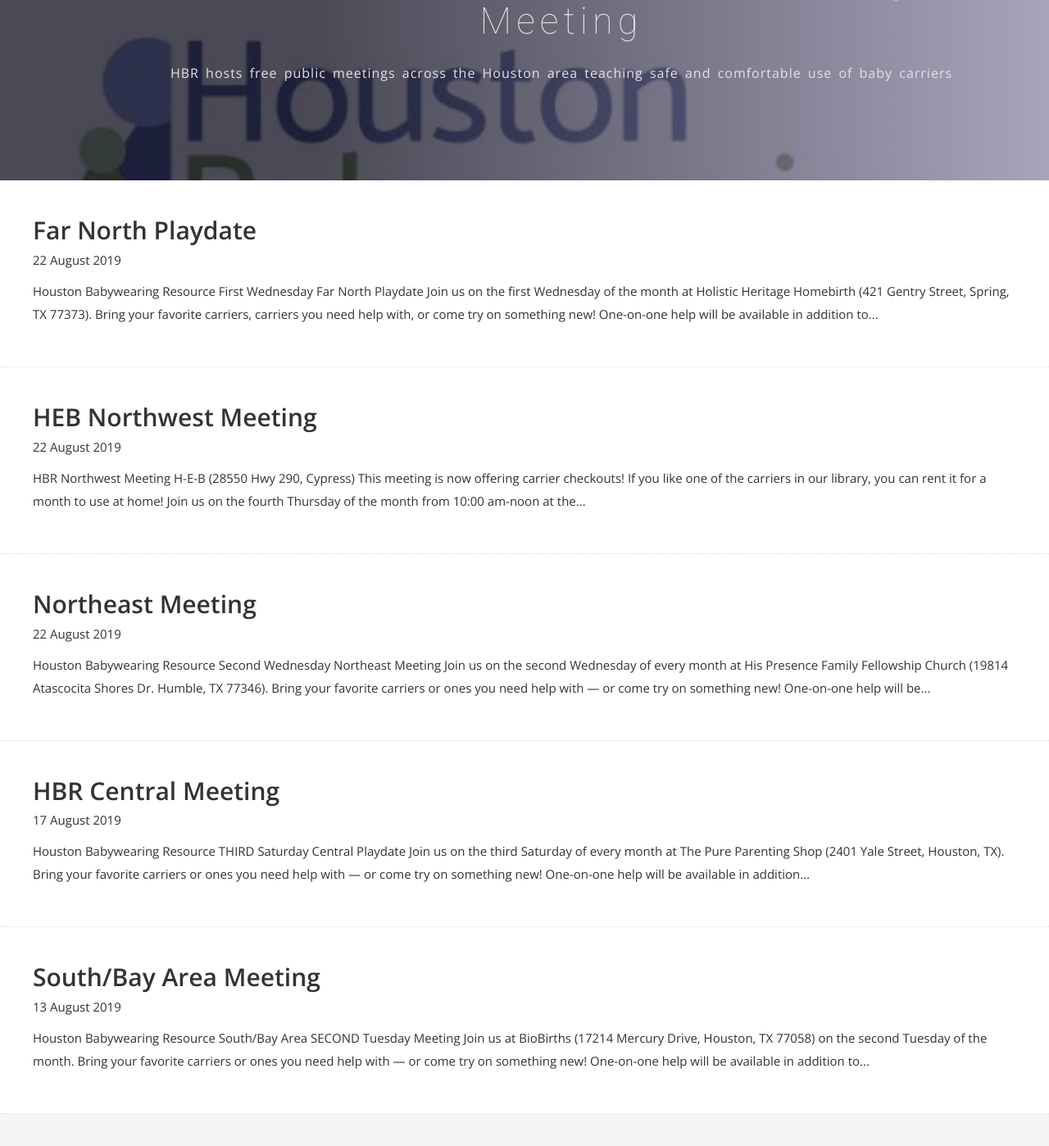
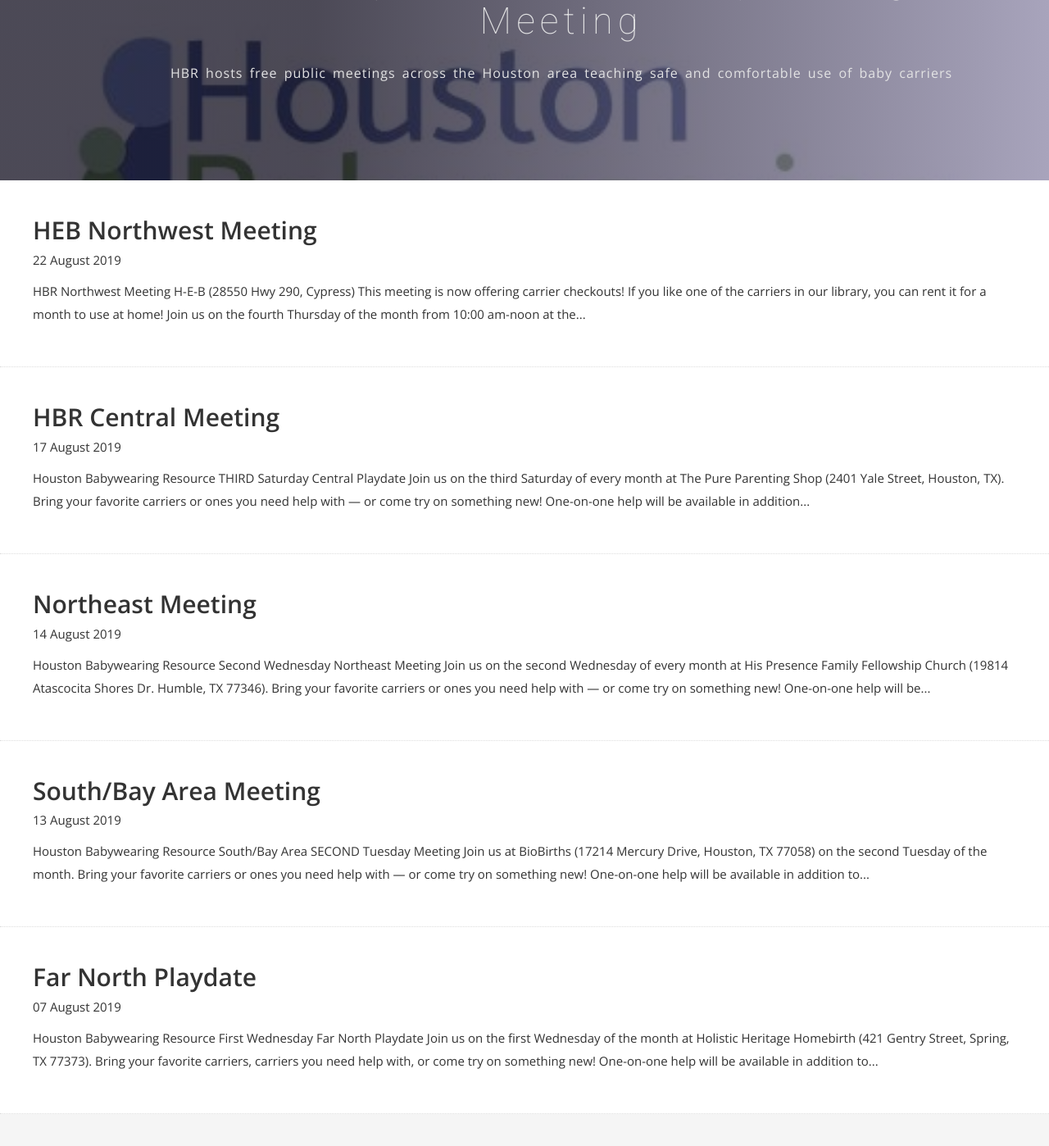
Before and after one commit to geckya/HBR, a Jekyll site: the page built from meetings.html, in a window 1280 px wide and 1400 px high, scrolled down 289 px. Shown: the whole window at 82% size. Built offline with Jekyll 4.4.1, drawn with Linux system fonts in a browser that asks for light colours; nearby versions of some CDN libraries; some web fonts are replaced.

Commit message:
correct Aug dates

```diff
--- a/_posts/2019-08-07-Aug-FarN.md
+++ b/_posts/2019-08-07-Aug-FarN.md
@@ -2,7 +2,7 @@
 layout: post
 title: Far North Playdate
 subtitle: First Wednesdays
-date: 2019-08-22 10:30
+date: 2019-08-07 10:30
 author: jekyll
 ---
 Houston Babywearing Resource First Wednesday Far North Playdate
--- a/_posts/2019-08-14-Aug-NE.md
+++ b/_posts/2019-08-14-Aug-NE.md
@@ -2,7 +2,7 @@
 layout: post
 title: Northeast Meeting
 subtitle: Second Wednesdays
-date: 2019-08-22 10:00
+date: 2019-08-14 10:00
 author: jekyll
 ---
 Houston Babywearing Resource Second Wednesday Northeast Meeting
```
